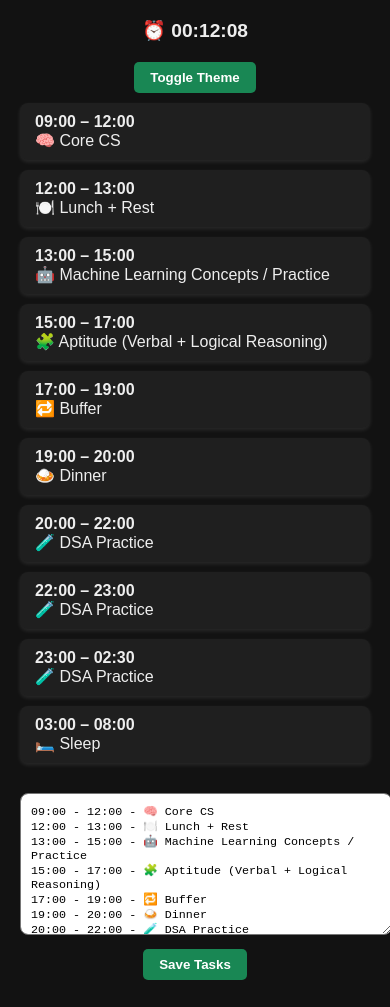
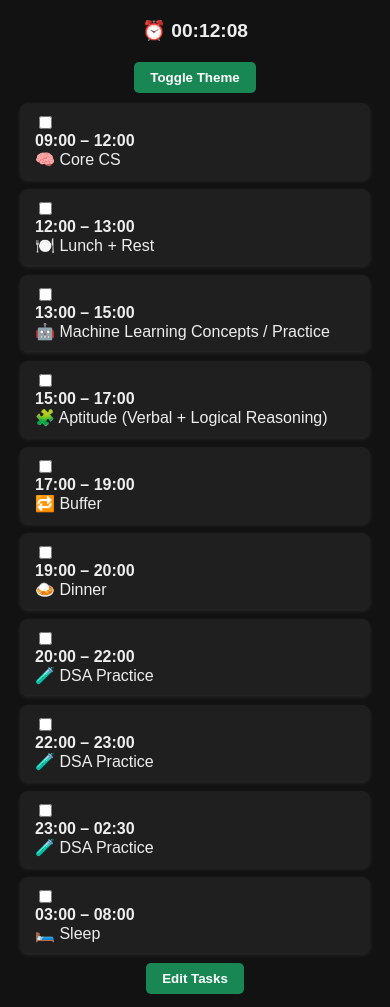
Before and after one commit to Abid1803/Schedule, a plain HTML site: page index.html in a window 390 px wide. Shown: the part 82-1089 px from the top of the page. Drawn offline with Linux system fonts and the light colour scheme.

Commit message:
Update index.html edit button

```diff
--- a/index.html
+++ b/index.html
@@ -74,7 +74,7 @@
       font-weight: bold;
     }
 
-    .toggle-btn, .save-btn {
+    .toggle-btn, .save-btn, .edit-btn {
       margin: 10px auto;
       display: block;
       padding: 8px 16px;
@@ -86,10 +86,14 @@
       font-weight: bold;
     }
 
+    #editorContainer {
+      display: none;
+      margin-top: 20px;
+    }
+
     textarea {
       width: 100%;
       height: 120px;
-      margin-top: 20px;
       border-radius: 8px;
       padding: 10px;
       font-family: monospace;
@@ -116,8 +120,10 @@
   <div class="clock" id="clock"></div>
   <button class="toggle-btn" onclick="toggleTheme()">Toggle Theme</button>
   <div id="schedule"></div>
+  <button class="edit-btn" onclick="toggleEditor()">Edit Tasks</button>
 
-  <textarea id="customTasks" placeholder='Edit tasks here (format: "start - end - task")'>09:00 - 12:00 - 🧠 Core CS
+  <div id="editorContainer">
+    <textarea id="customTasks" placeholder='Edit tasks here (format: "start - end - task")'>09:00 - 12:00 - 🧠 Core CS
 12:00 - 13:00 - 🍽️ Lunch + Rest
 13:00 - 15:00 - 🤖 Machine Learning Concepts / Practice
 15:00 - 17:00 - 🧩 Aptitude (Verbal + Logical Reasoning)
@@ -127,7 +133,8 @@
 22:00 - 23:00 - 🧪 DSA Practice
 23:00 - 02:30 - 🧪 DSA Practice
 03:00 - 08:00 - 🛏️ Sleep</textarea>
-  <button class="save-btn" onclick="updateScheduleFromInput()">Save Tasks</button>
+    <button class="save-btn" onclick="updateScheduleFromInput()">Save Tasks</button>
+  </div>
 
   <footer>
     This page was designed for personal use — not to showcase my knowledge in web development. It's just my way of tracking my day.
@@ -140,7 +147,7 @@
       const lines = text.trim().split('\n');
       return lines.map(line => {
         const [start, end, ...taskParts] = line.split(' - ');
-        return { start: start.trim(), end: end.trim(), task: taskParts.join(' - ').trim() };
+        return { start: start.trim(), end: end.trim(), task: taskParts.join(' - ').trim(), completed: false };
       });
     }
 
@@ -149,6 +156,7 @@
       schedule = parseTasks(text);
       localStorage.setItem('schedule', JSON.stringify(schedule));
       renderSchedule();
+      toggleEditor();
     }
 
     function loadSchedule() {
@@ -161,11 +169,15 @@
       }
     }
 
-    // Notifications
-    function requestNotificationPermission() {
-      if (Notification && Notification.permission !== 'granted') {
-        Notification.requestPermission();
-      }
+    function toggleEditor() {
+      const editor = document.getElementById('editorContainer');
+      editor.style.display = editor.style.display === 'none' ? 'block' : 'none';
+    }
+
+    function toggleTaskCompletion(index) {
+      schedule[index].completed = !schedule[index].completed;
+      localStorage.setItem('schedule', JSON.stringify(schedule));
+      renderSchedule();
     }
 
     let lastNotifiedTask = null;
@@ -183,6 +195,12 @@
       const minutes = String(now.getMinutes()).padStart(2, '0');
       const seconds = String(now.getSeconds()).padStart(2, '0');
       document.getElementById("clock").textContent = `⏰ ${hours}:${minutes}:${seconds}`;
+
+      if (hours === '08' && minutes === '00' && seconds === '00') {
+        schedule.forEach(task => task.completed = false);
+        localStorage.setItem('schedule', JSON.stringify(schedule));
+        renderSchedule();
+      }
     }
 
     function getCurrentTask() {
@@ -215,10 +233,13 @@
       container.innerHTML = "";
 
       const enriched = getCurrentTask();
-      enriched.forEach((entry) => {
+      enriched.forEach((entry, index) => {
         const div = document.createElement("div");
         div.className = "task" + (entry.isCurrent ? " current" : "");
-        div.innerHTML = `<span class="time">${entry.start} – ${entry.end}</span> <span>${entry.task}</span>`;
+        div.innerHTML = `
+          <input type="checkbox" ${entry.completed ? 'checked' : ''} onclick="toggleTaskCompletion(${index})" />
+          <span class="time">${entry.start} – ${entry.end}</span> <span>${entry.task}</span>
+        `;
         container.appendChild(div);
 
         if (entry.isCurrent) notifyTaskChange(entry.task);
@@ -233,10 +254,9 @@
       localStorage.setItem("theme", next);
     }
 
-    // Initialization
     const savedTheme = localStorage.getItem("theme") || "dark";
     document.body.classList.add(savedTheme);
-    requestNotificationPermission();
+    if (Notification && Notification.permission !== 'granted') Notification.requestPermission();
     loadSchedule();
     renderSchedule();
     updateClock();
```
